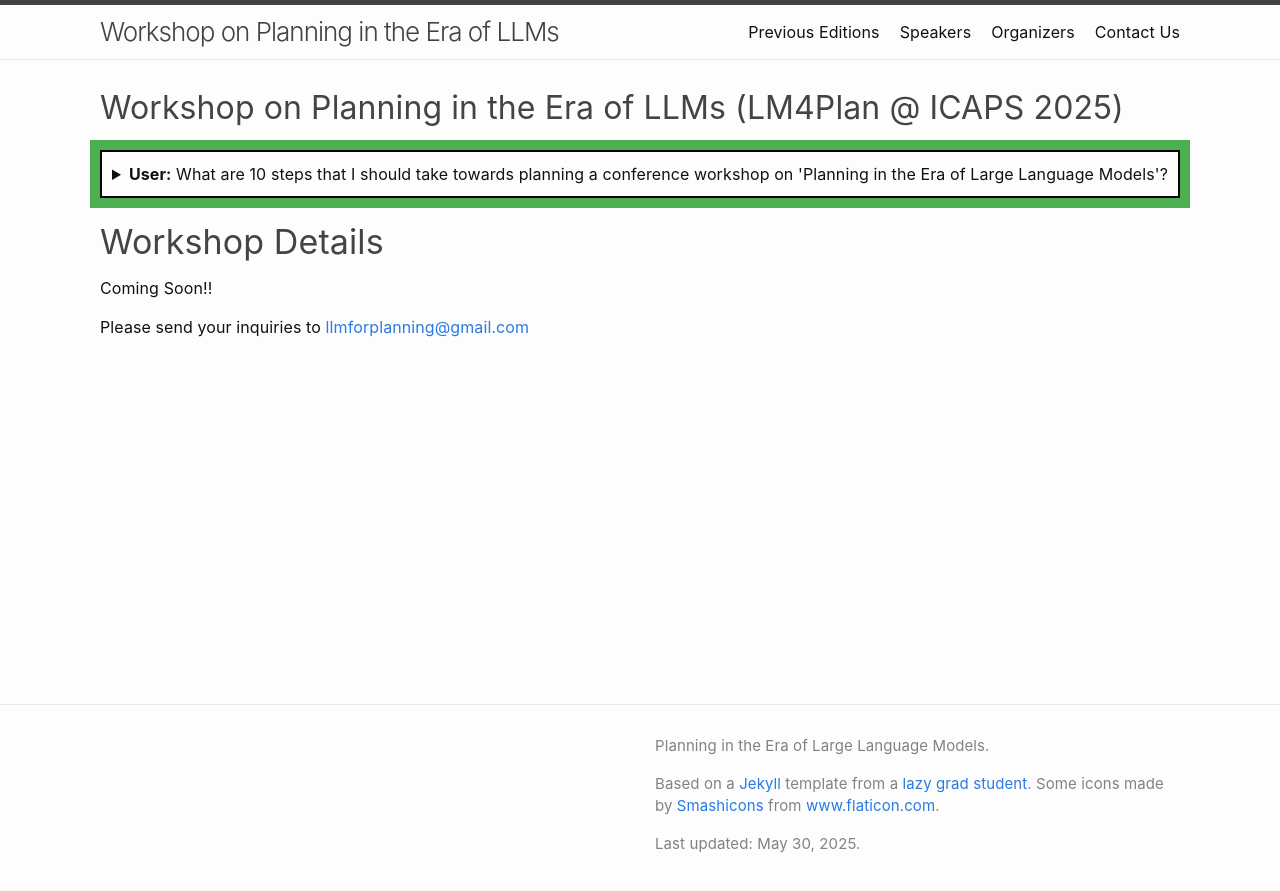
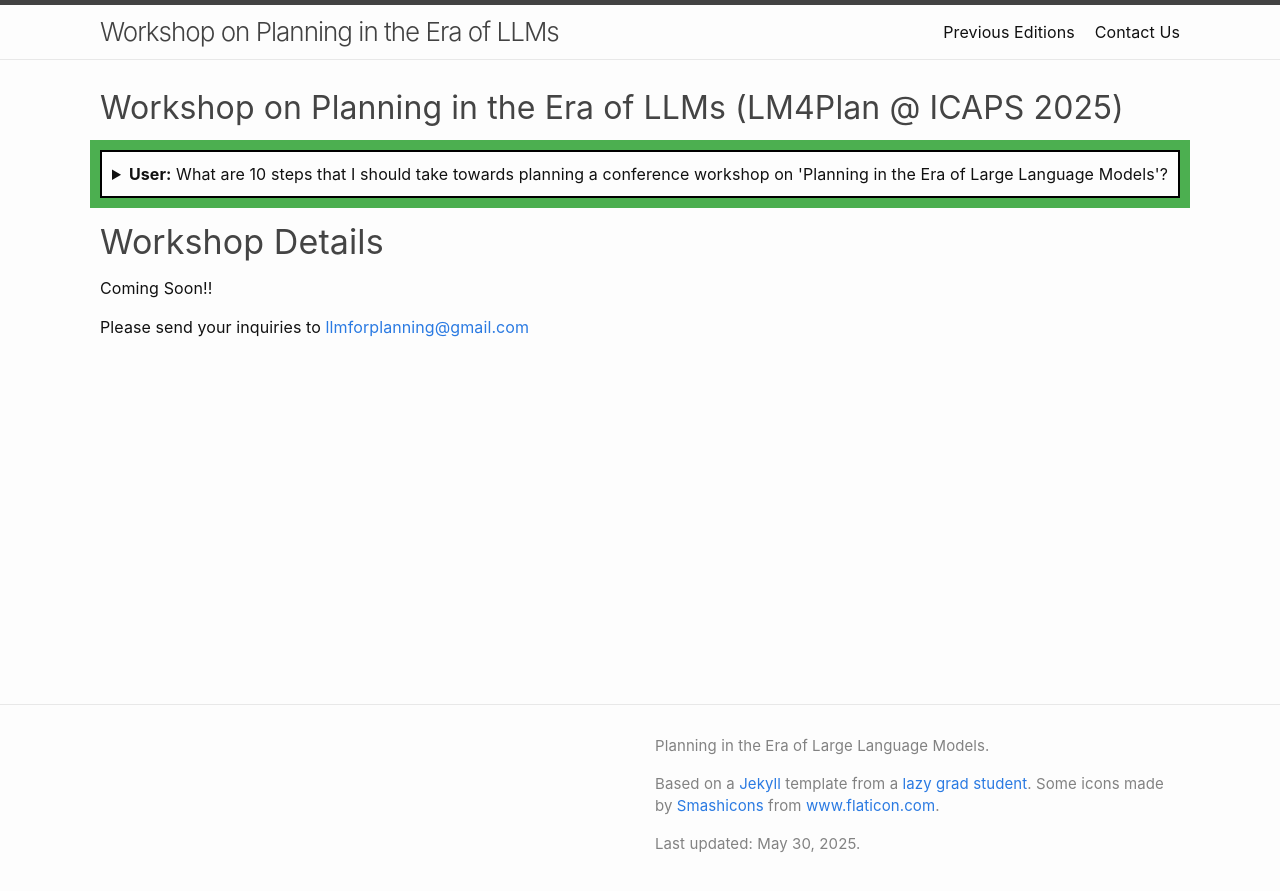
Before and after one commit to llmforplanning/llmforplanning.github.io, a Jekyll site: the page built from index.md, in a window 1280 px wide. Shown: the top 891 px of the page. Built offline with Jekyll 4.4.1, drawn with Linux system fonts in a browser that asks for light colours.

Commit message:
Update _config.yml

```diff
--- a/_config.yml
+++ b/_config.yml
@@ -35,8 +35,8 @@ plugins:
 header_pages:
 #- index.md
 - previous.md
-- speakers.md
-- organizers.md
+#- speakers.md
+#- organizers.md
 # - callforpapers.md
 # - schedule.md
 # - papers.md
@@ -58,10 +58,10 @@ last_updated: true
 # Define collections (speakers, organizers, papers)
 # To turn off any of these collections, just set "output" to "false"
 collections:
-  #speakers:
-  #  output: true
-  #organizers:
-  #  output: true
+  speakers:
+    output: true
+  organizers:
+    output: true
   # schedule:
   #   sort_by: sequence_id
   #   output: true
```
